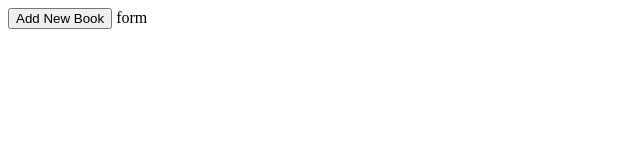
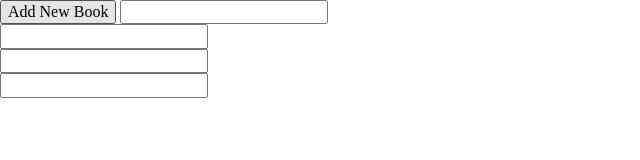
Before and after one commit to rib9985/library, a website: page index.html in a window 1280 px wide. Shown: the whole page, without its empty margins (0-640 px from the left). Drawn offline with nearby package versions, Linux system fonts and the light colour scheme.

Commit message:
Add normalize.css

```diff
--- a/index.html
+++ b/index.html
@@ -4,14 +4,25 @@
     <meta charset="UTF-8">
     <meta http-equiv="X-UA-Compatible" content="IE=edge">
     <meta name="viewport" content="width=device-width, initial-scale=1.0">
-    <link rel="stylesheet" href="reset.css">
+    <link rel="stylesheet" href="normalize.css">
     <link rel="stylesheet" href="style.css">
     <script src="main.js" defer></script>
     <title>My Library</title>
  </head>
  <body>
     <button class="new-book">Add New Book</button>
-      form
+      <input type="text">
+         <form action="submit" class="book-title"></form>
+      </input>
+      <input type="text">
+         <form action="submit" class="book-title"></form>
+      </input>
+      <input type="text">
+      <form action="submit" class="book-pages"></form>
+   </input>
+      <input type="text">
+         <form action="submit" class="book-read"></form>
+      </input>
 
  </body>
  </html>
--- a/package.json
+++ b/package.json
@@ -22,5 +22,8 @@
     "eslint-config-airbnb-base": "^15.0.0",
     "eslint-config-prettier": "^8.8.0",
     "eslint-plugin-import": "^2.27.5"
+  },
+  "dependencies": {
+    "normalize.css": "^8.0.1"
   }
 }
```
Also changed, not shown: 1 other file.
